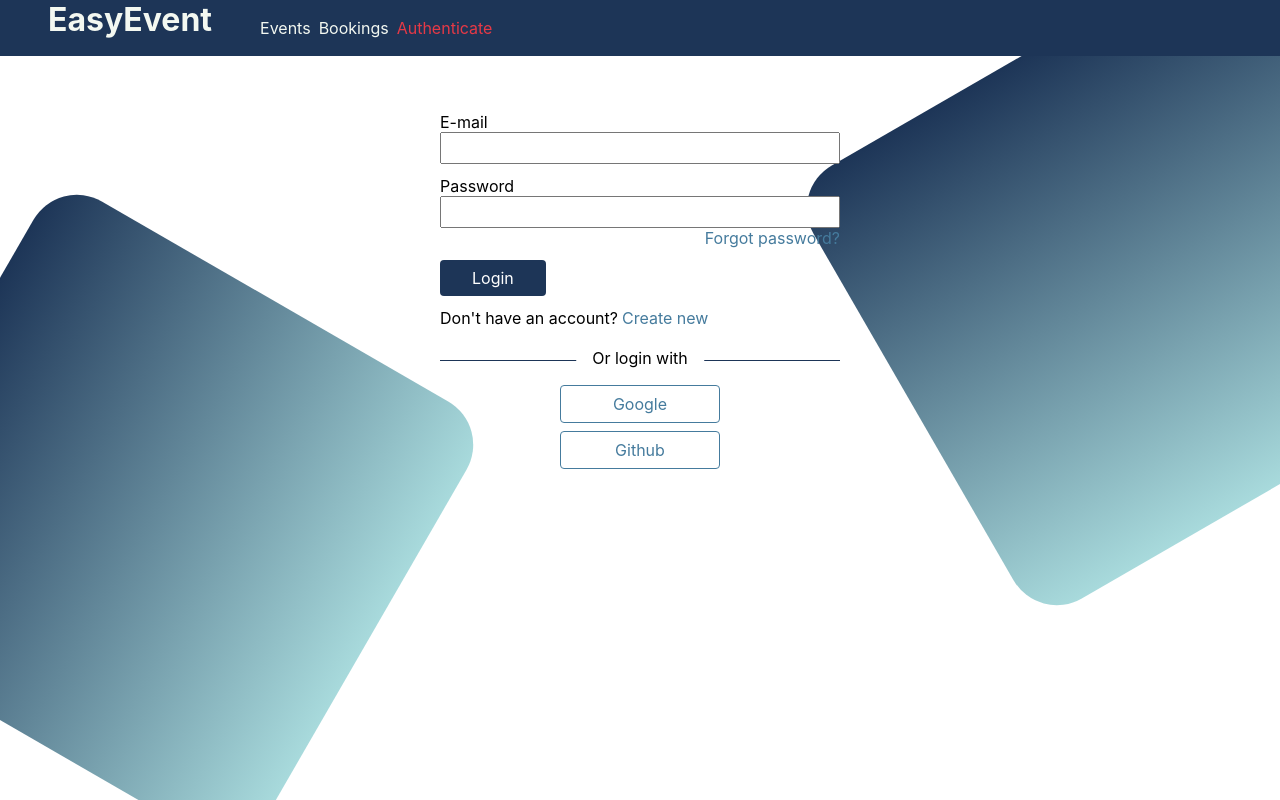
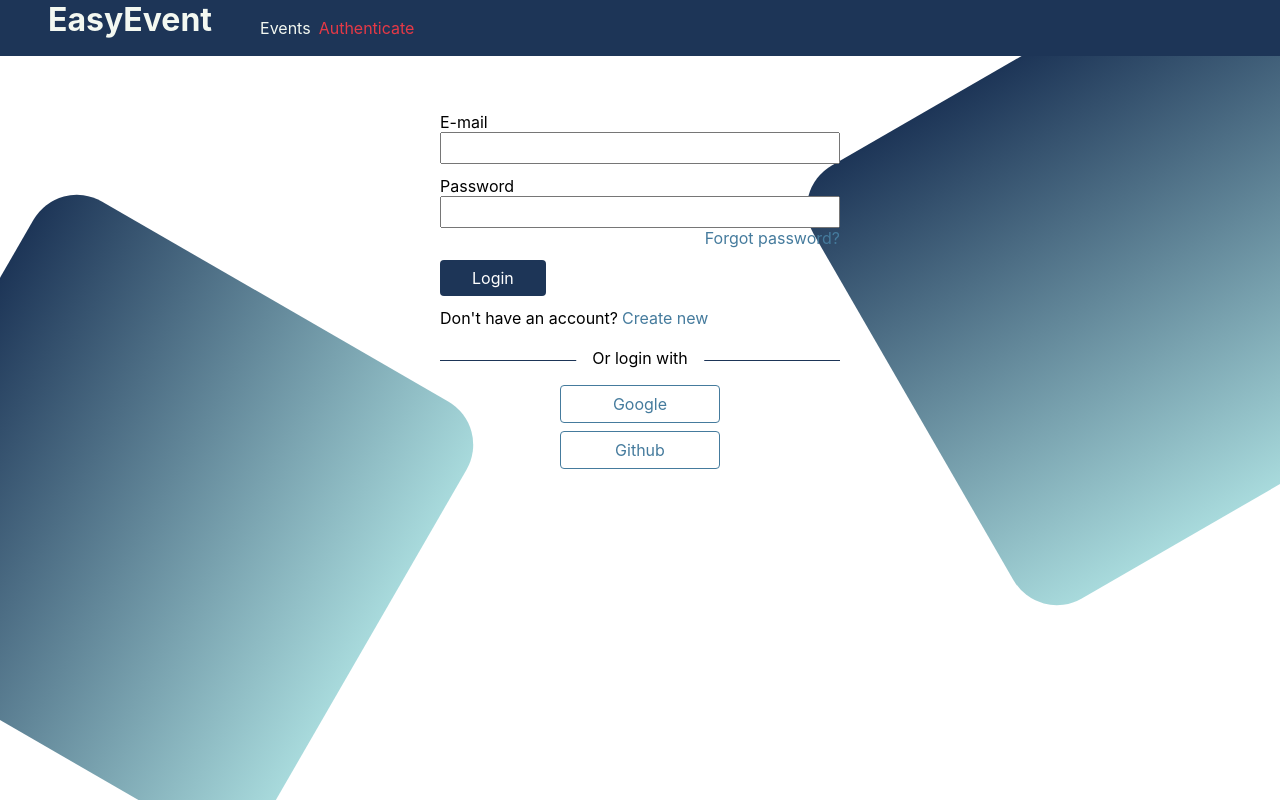
Before and after one commit to viktarius/event-booking-fe, a React (Create React App) app: page /auth in a window 1280 px wide. Built offline with nearby package versions, Linux system fonts and the light colour scheme.

Commit message:
#14 Using the Token

```diff
--- a/src/App.jsx
+++ b/src/App.jsx
@@ -5,11 +5,11 @@ import MainNavigation from "./components/Navigation/MainNavigation";
 
 import './App.css';
 
-const app = props => (
+const App = props => (
     <>
         <MainNavigation> </MainNavigation>
         <main><Outlet/></main>
     </>
 )
 
-export default app;
+export default App;
--- /dev/null
+++ b/src/AppRouter.js
@@ -0,0 +1,56 @@
+import { createBrowserRouter, Navigate, redirect, RouterProvider } from 'react-router-dom';
+import React from 'react';
+
+import App from "./App";
+import BookingsPage from './pages/Bookings';
+import EventsPage from './pages/Events';
+import AuthPage from './pages/Auth';
+import { useSelector } from "react-redux";
+
+const AppRouter = props => {
+    const isUserAuthorized = useSelector(state => state.auth.isUserAuthorized)
+
+    const router = createBrowserRouter([{
+        id: 'root',
+        path: '/',
+        Component: App,
+        children: [
+            {
+                index: true,
+                element: <>
+                    {isUserAuthorized && <Navigate from="/auth" to="/events"> </Navigate>}
+                    {!isUserAuthorized && <Navigate from="/" to="/auth"></Navigate>}
+                </>
+            },
+            {
+                path: 'auth',
+                Component: AuthPage,
+                loader: () => {
+                    if (isUserAuthorized) {
+                        return redirect('/events');
+                    }
+                    return null;
+                }
+            },
+            {
+                path: 'bookings',
+                Component: BookingsPage,
+                loader: () => {
+                    if (!isUserAuthorized) {
+                        return redirect('/auth');
+                    }
+                    return null;
+                }
+            },
+            {
+                path: 'events',
+                Component: EventsPage,
+            }
+        ]
+    }])
+
+    return <RouterProvider router={router}/>;
+}
+
+
+export default AppRouter;
--- a/src/components/Navigation/MainNavigation.css
+++ b/src/components/Navigation/MainNavigation.css
@@ -6,18 +6,23 @@
     width: 100%;
     color: var(--main-second-color);
     padding: 0 3rem;
+    z-index: 10;
 }
 
 .main-navigation__nav {
     display: flex;
     padding-left: 3rem;
+    width: 100%;
 }
 
 .main-navigation__nav ul {
     list-style: none;
-    display: flex;
-    gap: 0.5rem;
+    display: grid;
+    width: 100%;
+    grid-gap: 0.5rem;
     align-items: center;
+    grid-auto-flow: column;
+    grid-template-columns: max-content;
 }
 
 .main-navigation__nav ul li a {
@@ -25,9 +30,22 @@
     color: var(--main-second-color);
 }
 
+.main-navigation__nav ul li.navigation {
+    justify-self: end;
+}
+
+.main-navigation__nav ul li button {
+    background-color: transparent;
+    border: none;
+    font-size: 1rem;
+    color: white;
+    cursor: pointer;
+}
+
 .main-navigation__nav ul li a:hover,
 .main-navigation__nav ul li a:active,
-.main-navigation__nav ul li a.active {
+.main-navigation__nav ul li a.active,
+.main-navigation__nav ul li button:hover{
     color: var(--active-color);
     transition: 1s;
 }
--- a/src/components/Navigation/MainNavigation.jsx
+++ b/src/components/Navigation/MainNavigation.jsx
@@ -1,21 +1,37 @@
 import React from "react";
 import { NavLink } from "react-router-dom";
+import { useSelector, useDispatch } from "react-redux";
 
 import './MainNavigation.css';
+import { logout } from "../../state/auth.state";
 
-const mainNavigation = props => (
+const Routes = props => {
+    const isUserAuthorized = useSelector(state => state.auth.isUserAuthorized);
+    const dispatch = useDispatch();
+
+    return (
+        <ul>
+            <li><NavLink to="/events">Events</NavLink></li>
+            {isUserAuthorized && <li><NavLink to="/bookings">Bookings</NavLink></li>}
+            {!isUserAuthorized && <li className="auth-navigation"><NavLink to="/auth">Authenticate</NavLink></li>}
+            {isUserAuthorized && <li className="auth-navigation">
+                <button onClick={() => dispatch(logout())}>Logout</button>
+            </li>}
+        </ul>
+    )
+}
+
+const MainNavigation = props => {
+    return (
         <header className="main-navigation">
             <div className="main-navigation__logo">
                 <h1>EasyEvent</h1>
             </div>
             <nav className="main-navigation__nav">
-            <ul>
-                <li><NavLink to="/events">Events</NavLink></li>
-                <li><NavLink to="/bookings">Bookings</NavLink></li>
-                <li><NavLink to="/auth">Authenticate</NavLink></li>
-            </ul>
+                <Routes/>
             </nav>
         </header>
     )
+}
 
-export default mainNavigation;
+export default MainNavigation;
--- a/src/index.js
+++ b/src/index.js
@@ -1,9 +1,13 @@
 import React from 'react';
 import ReactDOM from 'react-dom/client';
-import { RouterProvider } from 'react-router-dom';
-import { router } from './router';
+import { Provider } from "react-redux";
+import store from "./store";
+import AppRouter from "./AppRouter";
+
 import './index.css';
 
 ReactDOM.createRoot(document.getElementById('root')).render(<React.StrictMode>
-    <RouterProvider router={router} />
+    <Provider store={store}>
+        <AppRouter />
+    </Provider>
 </React.StrictMode>);
--- a/src/pages/Auth.jsx
+++ b/src/pages/Auth.jsx
@@ -3,6 +3,8 @@ import { useState } from 'react';
 import { Link } from "react-router-dom";
 
 import './Auth.css';
+import { useDispatch } from "react-redux";
+import { login } from "../state/auth.state";
 
 function AuthPage() {
     const emailRef = useRef(null);
@@ -11,6 +13,7 @@ function AuthPage() {
     const nameRef = useRef(null);
     const surnameRef = useRef(null);
     const [isLogin, setIsLogin] = useState(true)
+    const dispatch = useDispatch();
 
     function onToggleAuthForm() {
         setIsLogin(!isLogin);
@@ -35,6 +38,7 @@ function AuthPage() {
                 throw new Error('Failed')
             }
             const result = await res.json();
+            dispatch(login())
             console.log(result);
         } catch (err) {
             console.log(err)
--- a/src/router.js
+++ /dev/null
@@ -1,31 +0,0 @@
-import { createBrowserRouter, Navigate } from 'react-router-dom';
-import React from 'react';
-
-import App from "./App";
-import BookingsPage from './pages/Bookings';
-import EventsPage from './pages/Events';
-import AuthPage from './pages/Auth';
-
-export const router = createBrowserRouter([{
-    id: 'root',
-    path: '/',
-    Component: App,
-    children: [
-        {
-            index: true,
-            element: <Navigate to="/auth"/>
-        },
-        {
-            path: 'auth',
-            Component: AuthPage,
-        },
-        {
-            path: 'bookings',
-            Component: BookingsPage,
-        },
-        {
-            path: 'events',
-            Component: EventsPage,
-        }
-    ]
-}])
--- /dev/null
+++ b/src/state/auth.state.js
@@ -0,0 +1,23 @@
+import { createSlice } from '@reduxjs/toolkit'
+
+export const authSlice = createSlice({
+    name: 'Auth',
+    initialState: {
+        isUserAuthorized: false,
+    },
+    reducers: {
+        login: (state) => ({
+            ...state,
+            isUserAuthorized: true,
+        }),
+        logout: (state) => ({
+            ...state,
+            isUserAuthorized: false,
+        }),
+    },
+})
+
+// Action creators are generated for each case reducer function
+export const { login, logout } = authSlice.actions
+
+export default authSlice.reducer
--- /dev/null
+++ b/src/store.js
@@ -0,0 +1,9 @@
+import { configureStore } from '@reduxjs/toolkit'
+
+import authReducer from './state/auth.state';
+
+export default configureStore({
+    reducer: {
+        auth: authReducer
+    },
+})
```
Also changed, not shown: package.json (+5 -3 lines), 1 other file (tests, documents, lock files or other folders). Lines whose indentation alone changed are shown as unchanged.
